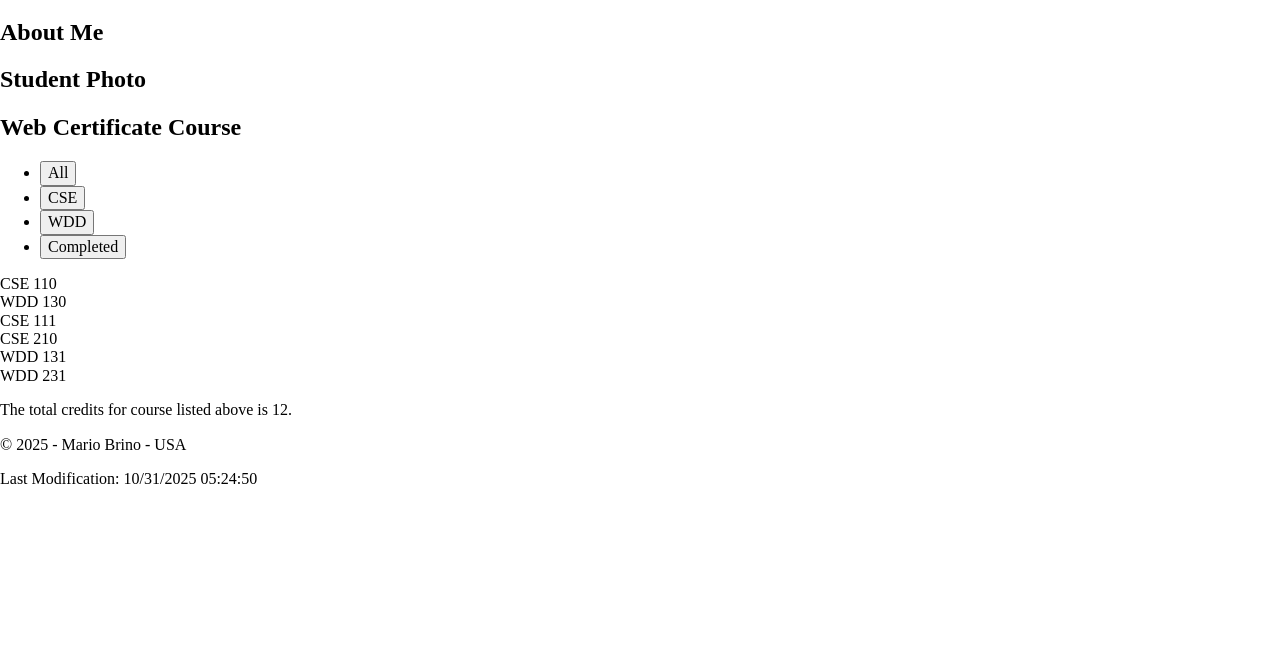
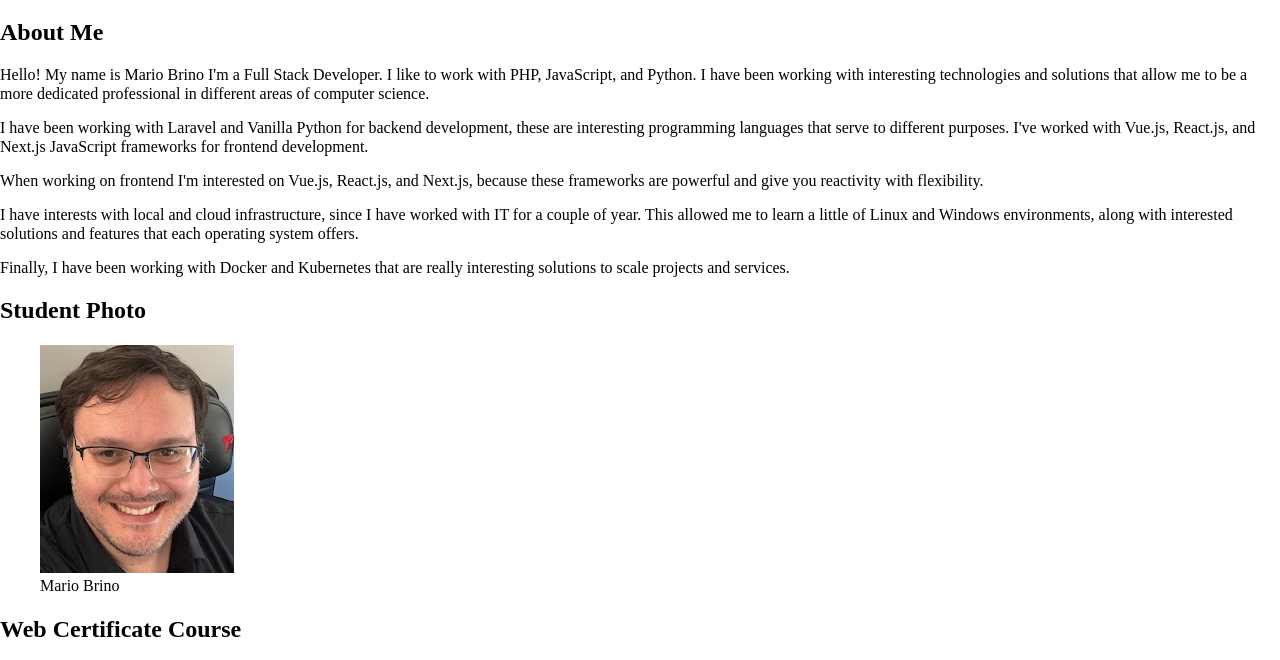
Before and after one commit to mariohbrino/wdd231, a website built with Vite: page index.html in a window 1280 px wide. Shown: the part 132-792 px from the top of the page. Built offline with nearby package versions, Linux system fonts and the light colour scheme; a web font is replaced by a local one.

Commit message:
feat: added about me and profile image

```diff
--- a/index.html
+++ b/index.html
@@ -30,9 +30,28 @@
         <h1>Home</h1>
         <section>
             <h2>About Me</h2>
+            <p>
+                Hello! My name is Mario Brino I'm a Full Stack Developer. I like to work with PHP, JavaScript, and Python. I have been working with interesting technologies and solutions that allow me to be a more dedicated professional in different areas of computer science.
+            </p>
+            <p>
+                I have been working with Laravel and Vanilla Python for backend development, these are interesting programming languages that serve to different purposes. I've worked with Vue.js, React.js, and Next.js JavaScript frameworks for frontend development.
+            </p>
+            <p>
+                When working on frontend I'm interested on Vue.js, React.js, and Next.js, because these frameworks are powerful and give you reactivity with flexibility.
+            </p>
+            <p>
+                I have interests with local and cloud infrastructure, since I have worked with IT for a couple of year. This allowed me to learn a little of Linux and Windows environments, along with interested solutions and features that each operating system offers.
+            </p>
+            <p>
+                Finally, I have been working with Docker and Kubernetes that are really interesting solutions to scale projects and services.
+            </p>
         </section>
         <section>
             <h2>Student Photo</h2>
+            <figure class="profile-image">
+                <img src="images/profile.jpg" alt="Profile image" width="194" height="228" />
+                <figcaption>Mario Brino</figcaption>
+            </figure>
         </section>
         <section>
             <h2>Web Certificate Course</h2>
```
Also changed, not shown: images/profile.jpg (added).
